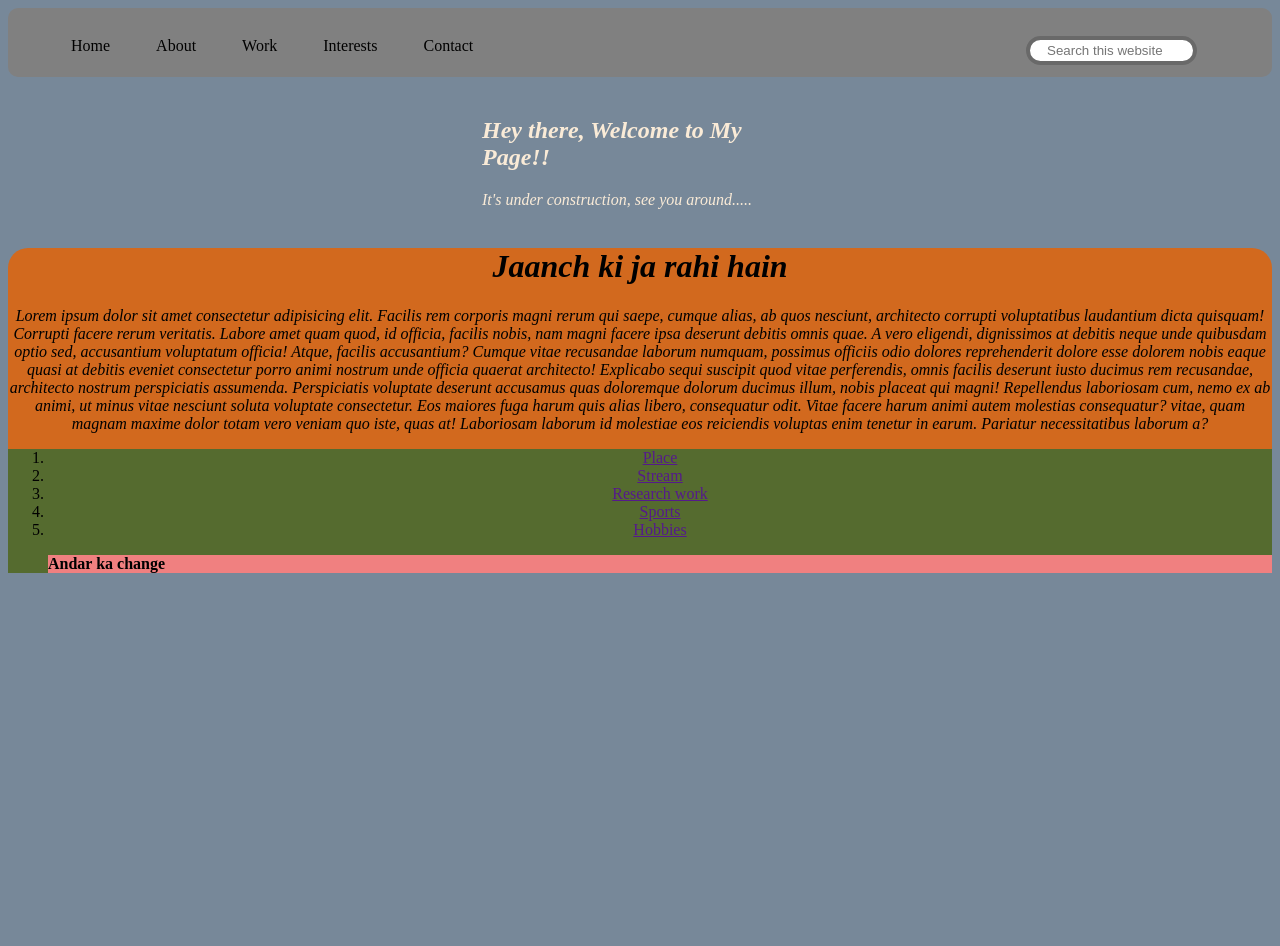
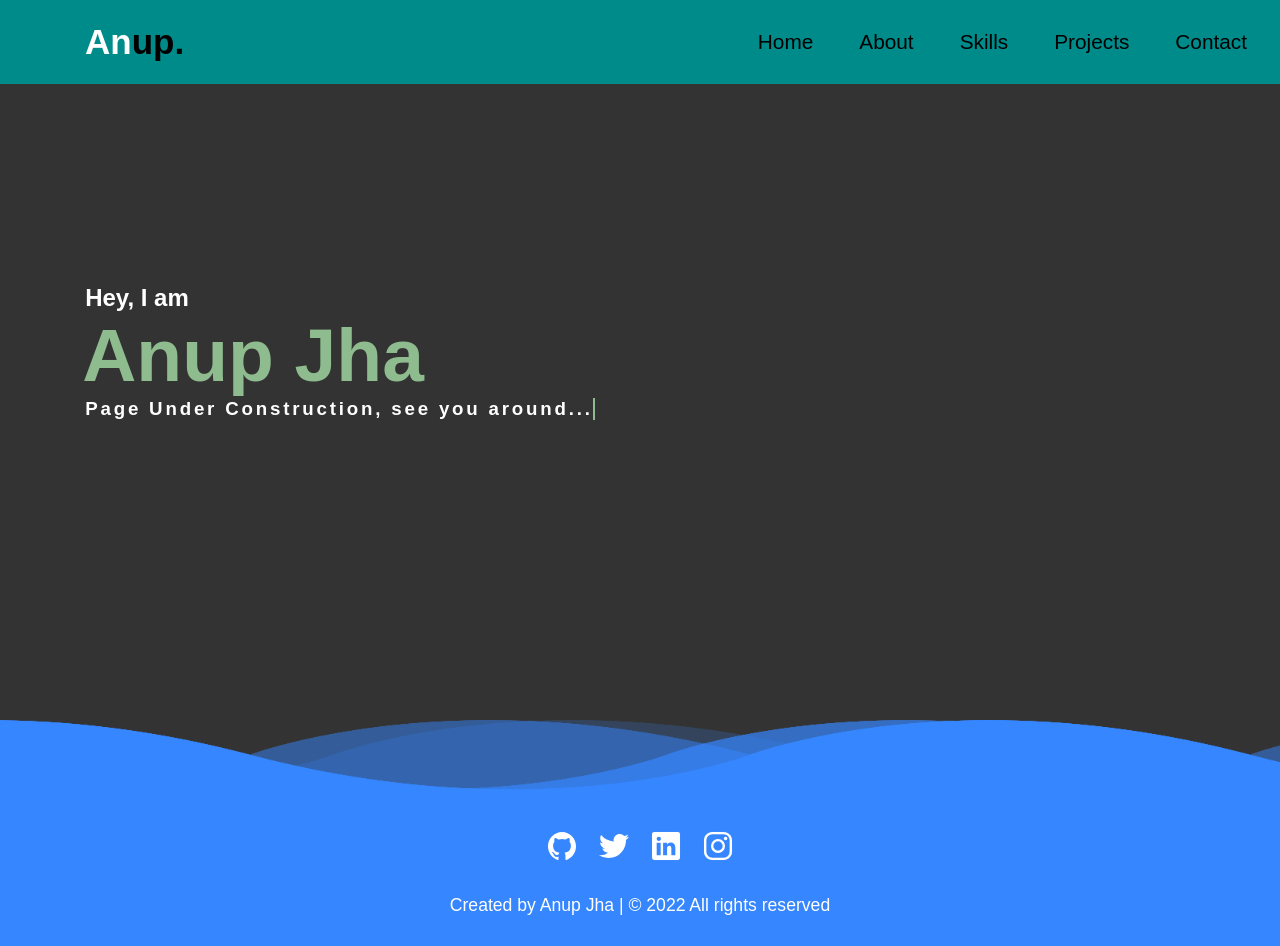
Before and after one commit to anupiiitd/anupiiitd.github.io, a plain HTML site: page index.html in a window 1280 px wide. Before the commit the page ends 800 px from the top, so only its background shows below. Drawn offline with nearby package versions, Linux system fonts and the light colour scheme.

Commit message:
Initial Commit

```diff
--- a/index.css
+++ b/index.css
@@ -1,65 +1,193 @@
-.navbar { background-color: grey;
-    border-radius: 10px;
+*
+{
+    margin:0;
+    padding: 0;
+    box-sizing: border-box;
+    font-family: 'Popins',sans-serif;
+
+}
+body{
+    display: flex;
+    justify-content: flex-end;
+    align-items: center;
+    min-height: 100vh;
+    background-color:#333;
+    flex-direction: column;
+}
+header{
+    position:relative;
+    width: 100%;
+    min-height: 800px;
+    display: flex;
+    align-items: center;
+    flex-wrap: wrap;
+    flex-direction: column;
+}
+.name{
+    font-size: 75px;
+    font-weight: 600;
+    margin-left: -3px;
+    color:darkseagreen;
+}
+
+header .navbar { background-color:darkcyan;
 
     }
-.navbar{
+header .navbar{
+    padding: 10px;
+    width: 100%;
     overflow:auto;
 }
-.navbar li{
-    float:left;
-    list-style:none;
-    margin: 13px 20px;
+header .navbar li{
+    float:right;
+    font-size:1.3em;
+    list-style: none;
+    margin: 20px 20px;
 }
-.navbar li a{
+header .navbar li a{
     padding: 3px 3px;
     text-decoration: none;
     color: black;
 }
-.search {
-    float: right;
+.navbar .logo {
+    float: left;
+    font-size: 35px;
+    font-weight: 600;
     color:white;
     padding: 12px 75px;
 }
-.navbar li a:hover{
+.navbar .logo span {
+
+    color:black;
+
+}
+header .navbar li a:hover{
     color: deepskyblue;
 }
-.navbar input{
-    border: 4px solid dimgray;
-    border-radius: 15px;
-    padding: 3px 17px;
-    width: 129px;
+
+.symbol{
+    box-sizing: border-box;
+    position:relative;
+    right:300px; top:200px;
+    color:#fff;
+}
+.typewriter h3 {
+
+    overflow: hidden;
+    border-right: .15em solid darkseagreen;
+    white-space: nowrap;
+    margin: 0 auto;
+    letter-spacing: .15em;
+    animation:
+      typing 3.5s steps(40, end),
+      blink-caret .75s step-end infinite;
+  }
+
+
+  @keyframes typing {
+    from { width: 0 }
+    to { width: 100% }
+  }
+
+
+  @keyframes blink-caret {
+    from, to { border-color: transparent }
+    50% { border-color:darkseagreen; }
+  }
+
+
+footer{
+    position: relative;
+    width: 100%;
+    background: #3586ff;
+    min-height: 100px;
+    padding: 20px 50px;
+    display: flex;
+    justify-content: center;
+    align-items: center;
+    flex-wrap: wrap;
+    flex-direction: column;
+}
+footer .social_icon{
+    position: realtive;
+    display:flex;
+    justify-content: center;
+    align-items: center;
+    margin: 10px 0;
 
 }
-.symbol{
-    padding: 2px;
-    margin:auto;
-    width: 25%;
-    font-style: oblique;
-    color: antiquewhite;
+footer .social_icon li{
+    list-style: none;
 }
-.bod{
-    background-color:lightslategrey;
+footer .social_icon li a{
+    font-size: 2em;
+    color: #fff;
+    margin:0 10px;
+    display: inline-block;
+    transition: 0.5s;
 }
-img{
-    margin: auto;
-    width: 90%;
+footer .social_icon li a:hover{
+    transform:translateY(-10px)
 }
-.new{
-    background-color: chocolate;
-    border-radius: 20px;
-    font-style: italic;
+footer p{
+    color:#fff;
     text-align: center;
+    margin-top: 15px;
+    margin-bottom: 10px;
+    font-size: 1.1em;
 
 }
-.lst{
-    background-color:darkolivegreen;
-    font-style: normal;
-    text-decoration: solid;
-    text-align:center;
+footer .wave{
+    position: absolute;
+    top:-80px;
+    left:0;
+    width:100%;
+    height: 100px;
+    background:url(wave.png);
+    background-size: 1000px 100px;
+
 }
-.last{
-    text-align: left;
-    background-color: lightcoral;
-    font-style: inherit;
-    font-weight: 600;
+footer .wave#wave1{
+    z-index: 1000;
+    opacity: 1;
+    bottom: 0;
+    animation: animateWave 4s linear infinite;
 }
+footer .wave#wave2{
+    z-index: 999;
+    opacity: 0.5;
+    bottom: 10px;
+    animation: animateWave_02 4s linear infinite;
+}
+footer .wave#wave3{
+    z-index: 1000;
+    opacity: 0.2;
+    bottom: 15px;
+    animation: animateWave 3s linear infinite;
+}
+footer .wave#wave4{
+    z-index: 999;
+    opacity: 0.7;
+    bottom: 20px;
+    animation: animateWave_02 3s linear infinite;
+}
+@keyframes animateWave{
+    0%
+    {
+        background-position-x:1000px;
+    }
+    100%
+    {
+        background-position-x:0px;
+    }
+}
+@keyframes animateWave_02{
+    0%
+    {
+        background-position-x:0px;
+    }
+    100%
+    {
+        background-position-x:1000px;
+    }
+}
--- a/index.html
+++ b/index.html
@@ -5,55 +5,50 @@
     <meta charset="UTF-8">
     <meta http-equiv="X-UA-Compatible" content="IE=edge">
     <meta name="viewport" content="width=device-width, initial-scale=1.0">
-    <title>Sample form</title>
+    <title>Anup Jha</title>
     <link rel="stylesheet" href="index.css">
 </head>
 
-<body class="bod">
+<body >
     <header>
-
-
         <nav class="navbar">
             <ul>
-                <li><a href="">Home</a></li>
-                <li><a href="">About</a></li>
-                <li><a href="">Work</a></li>
-                <li><a href="">Interests</a></li>
-                <li><a href="">Contact</a></li>
-                <div class="search">
-                    <input type="text" name="search" id="search" placeholder="Search this website">
+                <li><a href="#">Contact</a></li>
+                <li><a href="#">Projects</a></li>
+                <li><a href="#">Skills</a></li>
+                <li><a href="#">About</a></li>
+                <li><a href="#">Home</a></li>
+                <div class="logo">
+                    An<span>up.</span>
                 </div>
             </ul>
         </nav>
         <div class="symbol">
-            <img src="pic.jpeg", alt="">
-            <h2>Hey there, Welcome to My Page!!</h2>
-            <p>It's under construction, see you around.....</p>
-        </div>
-        <div class = "new">
-            <h1>Jaanch ki ja rahi hain</h1>
-            <p>Lorem ipsum dolor sit amet consectetur adipisicing elit. Facilis rem corporis magni rerum qui saepe, cumque alias, ab quos nesciunt, architecto corrupti voluptatibus laudantium dicta quisquam! Corrupti facere rerum veritatis.
-            Labore amet quam quod, id officia, facilis nobis, nam magni facere ipsa deserunt debitis omnis quae. A vero eligendi, dignissimos at debitis neque unde quibusdam optio sed, accusantium voluptatum officia!
-            Atque, facilis accusantium? Cumque vitae recusandae laborum numquam, possimus officiis odio dolores reprehenderit dolore esse dolorem nobis eaque quasi at debitis eveniet consectetur porro animi nostrum unde officia quaerat architecto!
-            Explicabo sequi suscipit quod vitae perferendis, omnis facilis deserunt iusto ducimus rem recusandae, architecto nostrum perspiciatis assumenda. Perspiciatis voluptate deserunt accusamus quas doloremque dolorum ducimus illum, nobis placeat qui magni!
-            Repellendus laboriosam cum, nemo ex ab animi, ut minus vitae nesciunt soluta voluptate consectetur. Eos maiores fuga harum quis alias libero, consequatur odit. Vitae facere harum animi autem molestias consequatur?
-             vitae, quam magnam maxime dolor totam vero veniam quo iste, quas at! Laboriosam laborum id molestiae eos reiciendis voluptas enim tenetur in earum. Pariatur necessitatibus laborum a?</p>
-             <ol class ="lst">
-                <li><a href="">Place</a></li>
-                <li><a href="">Stream</a></li>
-                <li><a href="">Research work</a></li>
-                <li><a href="">Sports</a></li>
-                <li><a href="">Hobbies</a></li>
-                <div class="last">
-                    <p>Andar ka change</p>
-                </div>
-            </ol>
+            <h2>Hey, I am <br> <div class ="name">Anup Jha</div></h2>
+            <div class="typewriter">
+                <h3>Page Under Construction, see you around...</h3>
+              </div>
+    </header>
+    <footer>
+        <div class = "waves">
+            <div class = "wave" id = "wave1"></div>
+            <div class = "wave" id = "wave2"></div>
+            <div class = "wave" id = "wave3"></div>
+            <div class = "wave" id = "wave4"></div>
+
+
 
         </div>
-
-    </header>
-
-    <!-- <p>It's under construction, see you around.....</p> -->
+     <ul class = "social_icon">
+         <li><a href = "https://github.com/anupiiitd"><ion-icon name="logo-github"></ion-icon></a></li>
+         <li><a href = "https://twitter.com/Jha__anup"><ion-icon name="logo-twitter"></ion-icon></a></li>
+         <li><a href = "https://www.linkedin.com/in/anupjha05/"><ion-icon name="logo-linkedin"></ion-icon></a></li>
+         <li><a href = "https://www.instagram.com/jha__anup/"><ion-icon name="logo-instagram"></ion-icon></a></li>
+     </ul>
+     <p>Created by Anup Jha | &#169; 2022 All rights reserved</p>
+    </footer>
+    <script type="module" src="https://unpkg.com/ionicons@5.5.2/dist/ionicons/ionicons.esm.js"></script>
+<script nomodule src="https://unpkg.com/ionicons@5.5.2/dist/ionicons/ionicons.js"></script>
 
 </body>
 
```
Also changed, not shown: wave.png (added).
